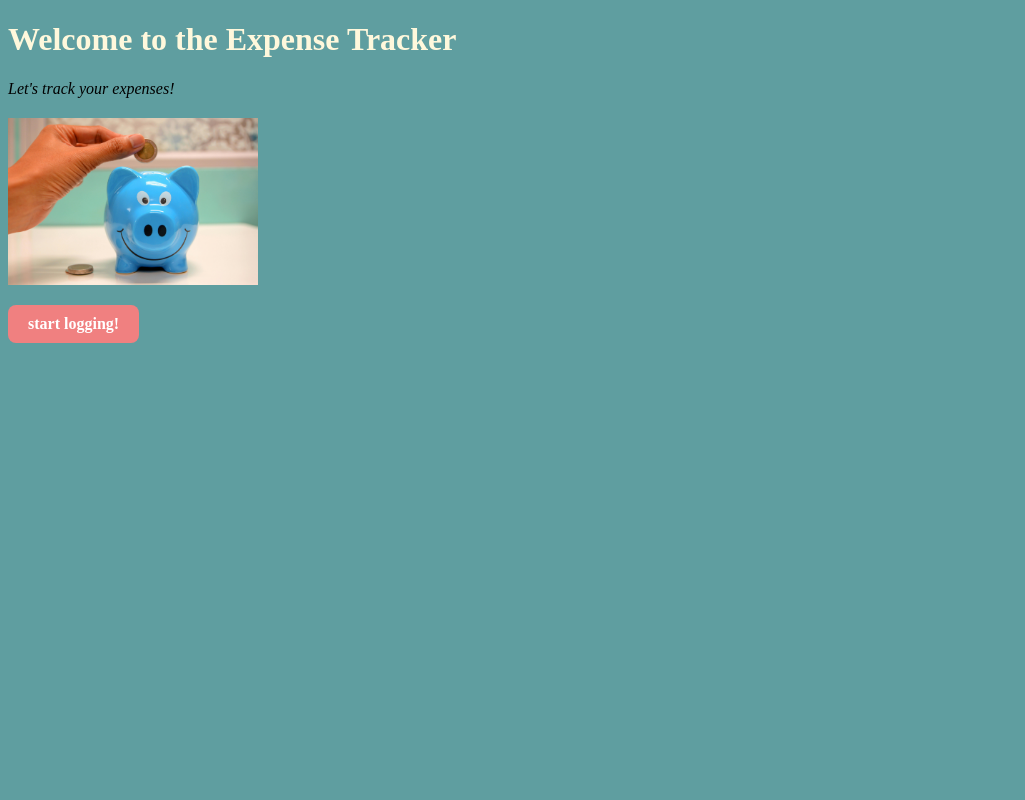
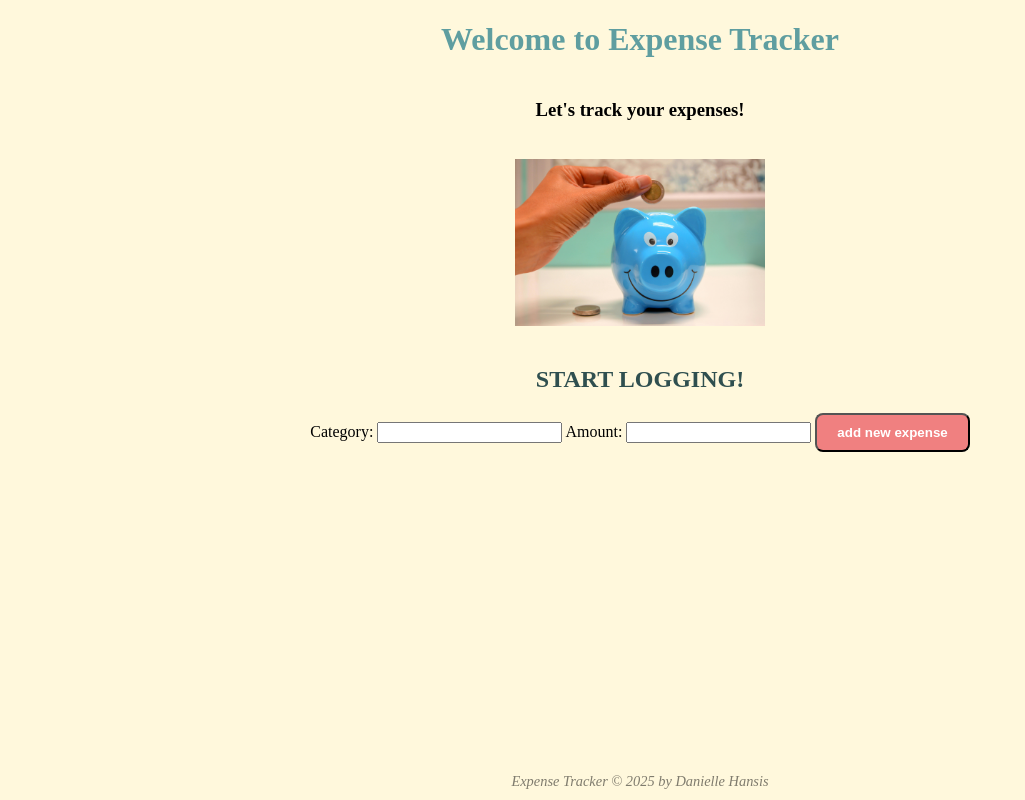
Before and after one commit to Danielle-Hansis/expense-tracker, a Flask app: page / in a window 1280 px wide. Shown: the whole page, without its empty margins (0-1025 px from the left). Run offline with Flask 3, Linux system fonts and the light colour scheme; parts of the project's set-up code (start-up, migrations or seed data) failed here and were passed over.

Commit message:
added some design elements for homepage, created sqlalchemy model (row of data) and a db

```diff
--- a/app.py
+++ /dev/null
@@ -1,38 +0,0 @@
-from flask import Flask
-from flask import render_template
-import sass # libsass: compiles SCSS → CSS without needing Flask-Scss
-from flask_scss import Scss
-from flask_sqlalchemy import SQLAlchemy
-from datetime import datetime
-
-app = Flask(__name__)  # tells flask where to find files to run app
-# reads all .scss files in static/ and Writes compiled .css into the same static/ folder
-sass.compile(dirname=('static', 'static'), output_style='expanded')
-
-# sqlalchemy setup:
-app.config["SQLALCHEMY_DATABASE_URI"] = "sqlite:///database.db"
-db = SQLAlchemy(app)
-
-
-# Model - row of data (for an item)
-class Expense(db.Model):
-    id = db.Column(db.Integer, primary_key=True)
-    category = db.Column(db.String(50), nullable=False)
-    amount = db.Column(db.Integer, default=0)
-    created = db.Column(db.DateTime, default=datetime.utcnow)
-
-    def __repr__(self) -> str:
-        return f"Expense {self.id}"
-
-
-@app.route('/')  # the main route
-def index():
-    return render_template("index.html")
-
-
-# Create the tables once before the first run (needs an app context)
-with app.app_context():
-    db.create_all()
-    # Optional: print where the DB actually is, for your sanity check
-    print("DB path:", db.engine.url.database)
-app.run(debug=True)
--- /dev/null
+++ b/app/app.py
@@ -0,0 +1,40 @@
+from flask import Flask, request                    # request used by your route
+import sass                                         # compiles SCSS → CSS
+from extensions import db                          # <-- import the unbound SQLAlchemy instance
+from pathlib import Path
+import model
+
+
+BASE_DIR = Path(__file__).resolve().parent.parent  # project root (one level above /app)
+app = Flask(
+    __name__,
+    template_folder=str(BASE_DIR / "templates"),
+    static_folder=str(BASE_DIR / "static"),
+)
+sass.compile(dirname=('static', 'static'), output_style='expanded')
+
+# --- DB setup ---
+app.config["SQLALCHEMY_DATABASE_URI"] = "sqlite:///database.db"
+db.init_app(app)                                    # <-- bind db to this app (replaces SQLAlchemy(app))
+
+# Create tables AFTER models are imported, inside an app context
+with app.app_context():                                 # <-- ensures Expense is registered with SQLAlchemy
+    db.create_all()
+    print("DB path:", db.engine.url.database)
+
+# Import the request handlers after db/models are ready
+import functions
+
+
+@app.route("/", methods=["POST", "GET"])
+def index_route():
+    return functions.index()
+
+
+@app.route("/delete/<int:id>")
+def delete_route(id: int):
+    return functions.delete(id)
+
+
+if __name__ == "__main__":
+    app.run(debug=True)
--- /dev/null
+++ b/app/extensions.py
@@ -0,0 +1,2 @@
+from flask_sqlalchemy import SQLAlchemy
+db = SQLAlchemy()
--- /dev/null
+++ b/app/functions.py
@@ -0,0 +1,33 @@
+from model import Expense
+from flask import render_template, redirect, request
+from decimal import Decimal
+from extensions import db
+
+
+def index():
+    if request.method == "POST":
+        category = request.form["category"]
+        amount = Decimal(request.form["amount"])
+        new_entry = Expense(category=category, amount=amount)
+        try:
+            db.session.add(new_entry)
+            db.session.commit()
+            return redirect("/")
+        except Exception as e:
+            print(f"Exception occurred: {e}")
+            return f"Exception occurred: {e}"
+
+    else:
+        expenses = Expense.query.order_by(Expense.created).all()
+        return render_template("index.html", expenses=expenses)
+
+
+def delete(id:int):
+    expense = Expense.query.get_or_404(id)
+    try:
+        db.session.delete(expense)
+        db.session.commit()
+        return redirect("/")
+    except Exception as e:
+        print(f"Exception occurred: {e}")
+        return f"Exception occurred: {e}"
--- a/static/index.css
+++ b/static/index.css
@@ -1,9 +1,14 @@
 body {
-  background-color: cadetblue;
+  background-color: cornsilk;
+  display: flex;
+  flex-direction: column;
+  align-items: center;
+  margin: 0;
+  text-align: center;
 }
 
 h1 {
-  color: cornsilk;
+  color: cadetblue;
 }
 
 h2 {
@@ -36,3 +41,15 @@ p {
   display: block;
   margin: 20px 0;
 }
+
+.watermark {
+  position: fixed;
+  bottom: 10px;
+  left: 0;
+  width: 100%;
+  text-align: center;
+  font-size: 0.9rem;
+  color: rgba(0, 0, 0, 0.5);
+  font-style: italic;
+  user-select: none;
+}
--- a/static/index.scss
+++ b/static/index.scss
@@ -1,9 +1,15 @@
 body {
-  background-color: cadetblue;
+  background-color: cornsilk;
+  // horizontally center everything
+  display: flex;
+  flex-direction: column;
+  align-items: center;   // horizontal center
+  margin: 0;             // remove browser default margins
+  text-align: center;    // centers inline text like headers
 }
 
 h1   {
-  color: cornsilk ;
+  color: cadetblue ;
 }
 h2 {
   color: darkslategrey;
@@ -34,3 +40,15 @@ p    {
   display: block;
   margin: 20px 0; // centers image horizontally
 }
+
+.watermark {
+  position: fixed;          // stays at the bottom even when scrolling
+  bottom: 10px;             // little padding from edge
+  left: 0;
+  width: 100%;
+  text-align: center;       // center text horizontally
+  font-size: 0.9rem;        // slightly smaller text
+  color: rgba(0, 0, 0, 0.5); // subtle grey transparency
+  font-style: italic;       // nice style touch
+  user-select: none;        // prevent selecting the text accidentally
+}
--- /dev/null
+++ b/templates/base.html
@@ -0,0 +1,17 @@
+<!DOCTYPE html>
+<html lang="en">
+<head>
+    <meta charset="UTF-8">
+    <meta name="viewport" content="width=device-width, initial-scale=1.0">
+    <link rel="stylesheet" href="{{ url_for('static', filename='index.css') }}">
+    {% block head %}{% endblock %}
+</head>
+
+<body>
+    {% block body %}{% endblock %}
+    <footer class="watermark">
+        Expense Tracker © 2025 by Danielle Hansis
+    </footer>
+</body>
+
+</html>
--- a/templates/index.html
+++ b/templates/index.html
@@ -1,22 +1,52 @@
-<!DOCTYPE html>
-<html lang="en">
-
-<head>
+{% extends 'base.html' %}
+{% block head %}
     <meta charset="UTF-8">
     <meta name="viewport" content="width=device-width, initial-scale=1.0">
     <link rel="stylesheet" href="{{ url_for('static', filename='index.css') }}">
     <title>Expense Tracker</title>
-</head>
+{% endblock %}
 
-<body>
-    <h1>Welcome to the Expense Tracker</h1>
-    <p>Let's track your expenses!</p>
-    <img src="static/images/piggybank_blue.jpg"
-         alt="Blue piggy bank illustration"
-         class="small-img">
+{% block body %}
+    <h1>Welcome to Expense Tracker</h1>
+    <h3>Let's track your expenses!</h3>
+    <img src="{{ url_for('static', filename='images/piggybank_blue.jpg') }}"
+     alt="Blue piggy bank illustration"
+     class="small-img">
+   <!-- <div>
+        <a href="https://www.morfix.co.il/en/temporary" class = "btn"> start logging! </a>
+    </div> -->
+    <div class="content">
+        {% if expenses  | length < 1%}
+        	<h2>START LOGGING!</h2>
+        {% else %}
+            <table>
+                <tr>
+                    <th>category</th>
+                    <th>amount</th>
+                    <th>created</th>
+                </tr>
+                {% for expense in expenses %}
+                    <tr>
+                      <td>{{ expense.category }}</td>
+                      <td>{{ "%.2f"|format(expense.amount) }}</td>
+                      <td>{{ expense.created.strftime("%Y-%m-%d") }}</td>
+                      <td>
+                        <a href="/delete/{{ expense.id }}">Delete</a>
+                        <a href="/update/{{ expense.id }}">Edit</a>
+                      </td>
+                    </tr>
+                {% endfor %}
+            </table>
+        {% endif %}
+    </div>
     <div>
-        <a href="https://www.morfix.co.il/en/temporary" class = "btn"> start logging! </a>
+        <form action="/" method="POST">
+            <label for="category">Category:</label>
+            <input type="text" name="category" id="content" accept="">
+            <label for="amount">Amount:</label>
+            <input type="number" name="amount" step="0.01">
+            <input type="submit" value="add new expense" id="btn_add" class="btn">
+        </form>
     </div>
-</body>
 
-</html>
+{% endblock %}
```
Also changed, not shown: app/model.py (added, +14 -0 lines), instance/database.db (deleted).
